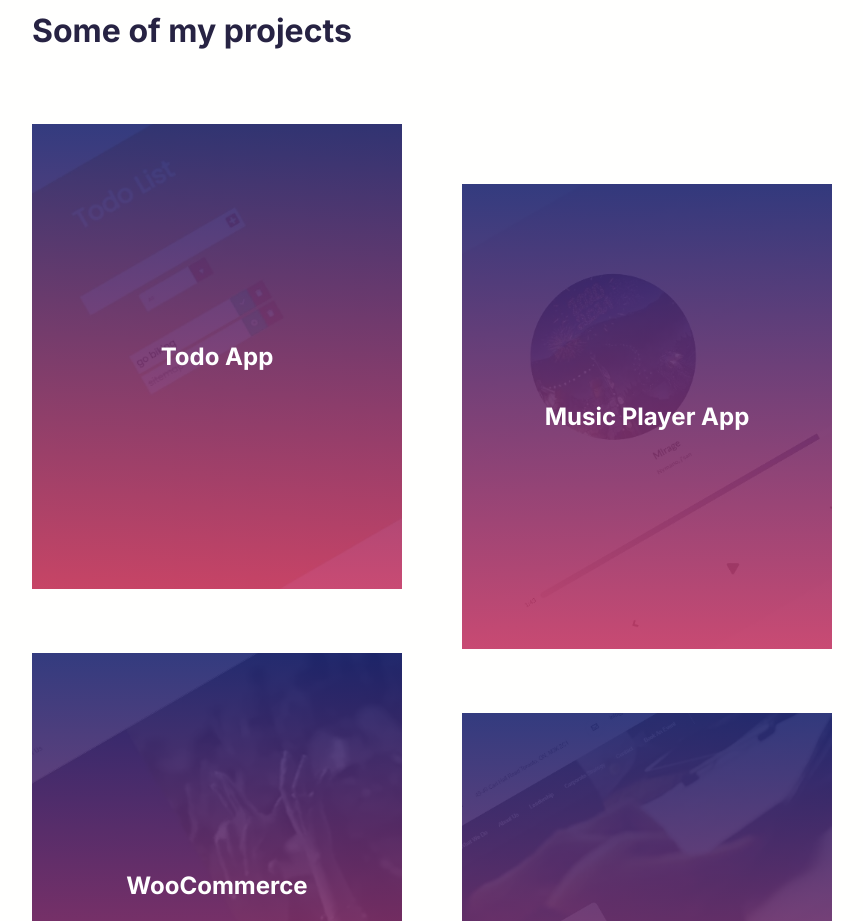
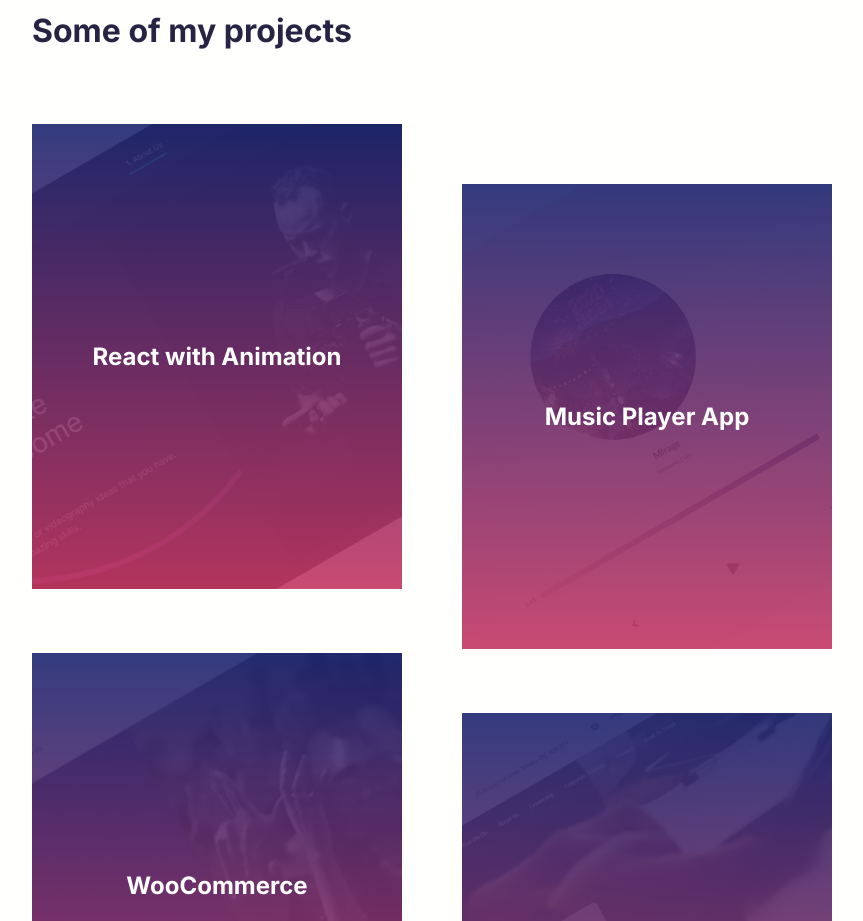
Before and after one commit to roxtran/roxanne-react, a React (Create React App) app: page / in a window 1280 px wide. Shown: the part 1360-2281 px from the top of the page, without its empty margins (358-1221 px from the left). Built offline with nearby package versions, Linux system fonts and the light colour scheme.

Commit message:
replace todo app with capture framer

```diff
--- a/src/components/Projects.js
+++ b/src/components/Projects.js
@@ -1,7 +1,7 @@
 import React from 'react'
 import styled from 'styled-components'
 import circle2 from '../img/circle2.webp'
-import TodoApp from '../img/todo-app.webp'
+import ReactFramer from '../img/react-framer.jpg'
 import MusicPlayer from '../img/music-player.webp'
 import WooCommerce from '../img/woocommerce.webp'
 import LandingPlage from '../img/landing-page.webp'
@@ -25,14 +25,14 @@ const Projects = () => {
       <ProjectsGrid>
         <div className='card'>
           <a
-            href='https://rtodoapp.netlify.app'
+            href='https://capture-framer.netlify.app'
             target='_blank'
             rel='noreferrer'
           >
             <div className='img-cover'>
-              <h3>Todo App</h3>
+              <h3>React with Animation</h3>
             </div>
-            <img src={TodoApp} alt='Todo App' />
+            <img src={ReactFramer} alt='React Framer' />
           </a>
         </div>
         <div className='card'>
```
Also changed, not shown: src/img/react-framer.jpg (added).
